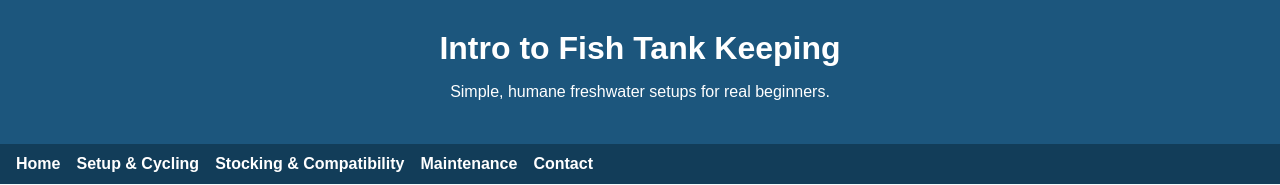
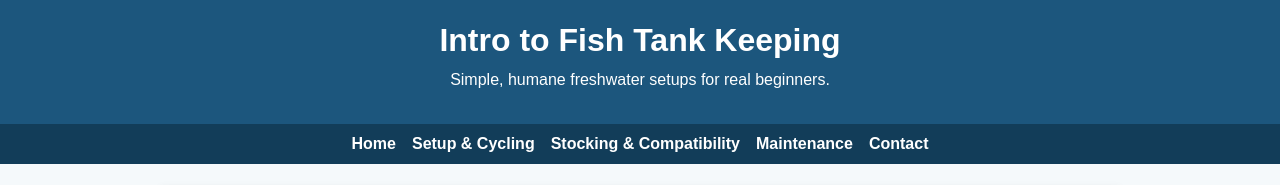
Before and after one commit to mbdedric/CIS300-Final-Project, a plain HTML site: page index.html in a window 1280 px wide. Shown: the top 185 px of the page. Drawn offline with Linux system fonts and the light colour scheme.

Commit message:
centered nav and thinned out header

```diff
--- a/styles.css
+++ b/styles.css
@@ -18,7 +18,7 @@ body {
 header {
   background-color: #1c567d;
   color: #ffffff;
-  padding: 1.5rem 1rem;
+  padding: 1rem 1rem;
   text-align: center;
 }
 
@@ -28,7 +28,7 @@ header h1 {
 }
 
 .tagline {
-  margin-top: 0.5rem;
+  margin-top: 0.25rem;
   font-size: 1rem;
 }
 
@@ -43,6 +43,8 @@ nav ul {
   display: flex;
   flex-wrap: wrap;
   gap: 1rem;
+  justify-content: center;
+  align-items: center;
 }
 
 nav a {
```
